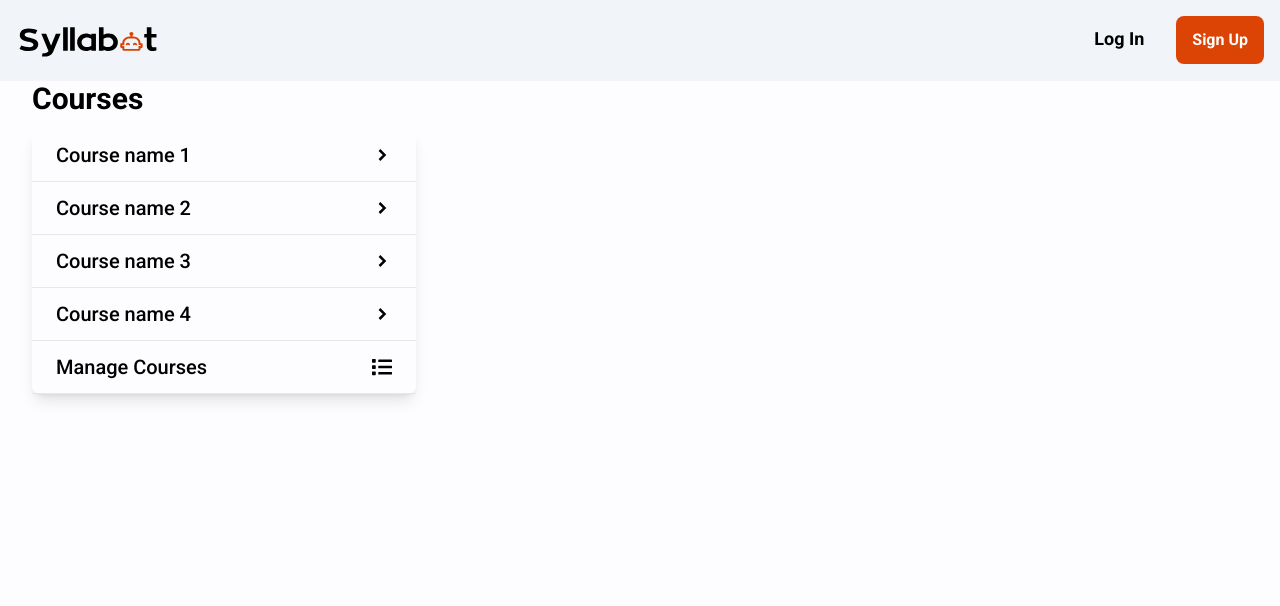
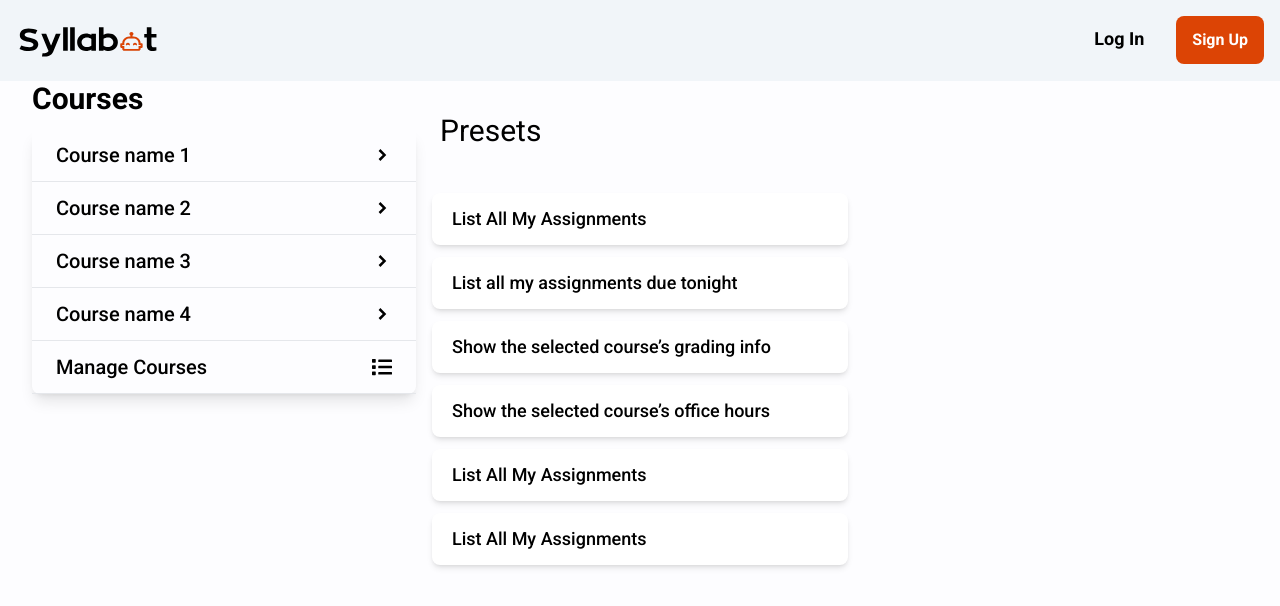
Before and after one commit to Nyumat/Syllabot, a React (Vite) app in the folder client/: page /chat in a window 1280 px wide. Shown: the top 606 px of the page. Built offline with nearby package versions, Linux system fonts and the light colour scheme; no server answers.

Commit message:
🚂 Presetsss

```diff
--- /dev/null
+++ b/client/src/components/lists/Presets.tsx
@@ -0,0 +1,73 @@
+const data = [
+  {
+    name: "List All My Assignments",
+    query: "Can you tell me all of my assignments for my course {course}?",
+    description:
+      "This will list all of your assignments for a specific course.",
+  },
+  {
+    name: "List all my assignments due tonight",
+    query: "Can you tell me all of my assignments for my course {course}?",
+    description:
+      "This will list all of your assignments for a specific course.",
+  },
+  {
+    name: "Show the selected course’s grading info",
+    query: "Can you tell me all of my assignments for my course {course}?",
+    description:
+      "This will list all of your assignments for a specific course.",
+  },
+  {
+    name: "Show the selected course’s office hours",
+    query: "Can you tell me all of my assignments for my course {course}?",
+    description:
+      "This will list all of your assignments for a specific course.",
+  },
+  {
+    name: "List All My Assignments",
+    query: "Can you tell me all of my assignments for my course {course}?",
+    description:
+      "This will list all of your assignments for a specific course.",
+  },
+  {
+    name: "List All My Assignments",
+    query: "Can you tell me all of my assignments for my course {course}?",
+    description:
+      "This will list all of your assignments for a specific course.",
+  },
+];
+
+export default function Presets() {
+  return (
+    <div className="flex flex-col justify-center items-left text-start">
+      <h2 className="text-3xl font-body text-start pl-2 select-none py-8">
+        Presets
+      </h2>
+      <div className="col-span-1">
+        {data.map((preset) => (
+          <Preset
+            name={preset.name}
+            query={preset.query}
+            description={preset.description}
+          />
+        ))}
+      </div>
+    </div>
+  );
+}
+
+interface PresetProps {
+  name: string;
+  query: string;
+  description: string;
+}
+
+function Preset(props: PresetProps) {
+  return (
+    <div className="rounded-lg bg-white shadow-md hover:rounded-lg hover:bg-orange-600 hover:shadow-md hover:text-white transition duration-200 ease-in-out p-3 my-3">
+      <p className="text-black text-start font-roboto text-lg font-medium pl-2">
+        {props.name}
+      </p>
+    </div>
+  );
+}
--- a/client/src/pages/Home.tsx
+++ b/client/src/pages/Home.tsx
@@ -6,6 +6,7 @@ import {
 } from "@clerk/clerk-react";
 import { useNavigate } from "react-router-dom";
 import CourseSidePanel from "../components/CourseSidePanel";
+import Presets from "../components/lists/Presets";
 
 export default function Home() {
     const { isSignedIn } = useAuth();
@@ -25,7 +26,9 @@ export default function Home() {
             <div className="text-center items-center justify-center content-center h-full font-body">
                 <NavBar />
                 <div className="grid grid-cols-3 gap-4">
-                    <CourseSidePanel userClicked={(id: string) => console.log(id)} userClickedManageOrAdd={userClickedManage}/>
+                    <CourseSidePanel userClicked={(id: string) => console.log(id)} userClickedManageOrAdd={userClickedManage} />
+
+                    <Presets />
                 </div>
             </div>
         </>
```
Also changed, not shown: 1 other file (tests, documents, lock files or other folders).
